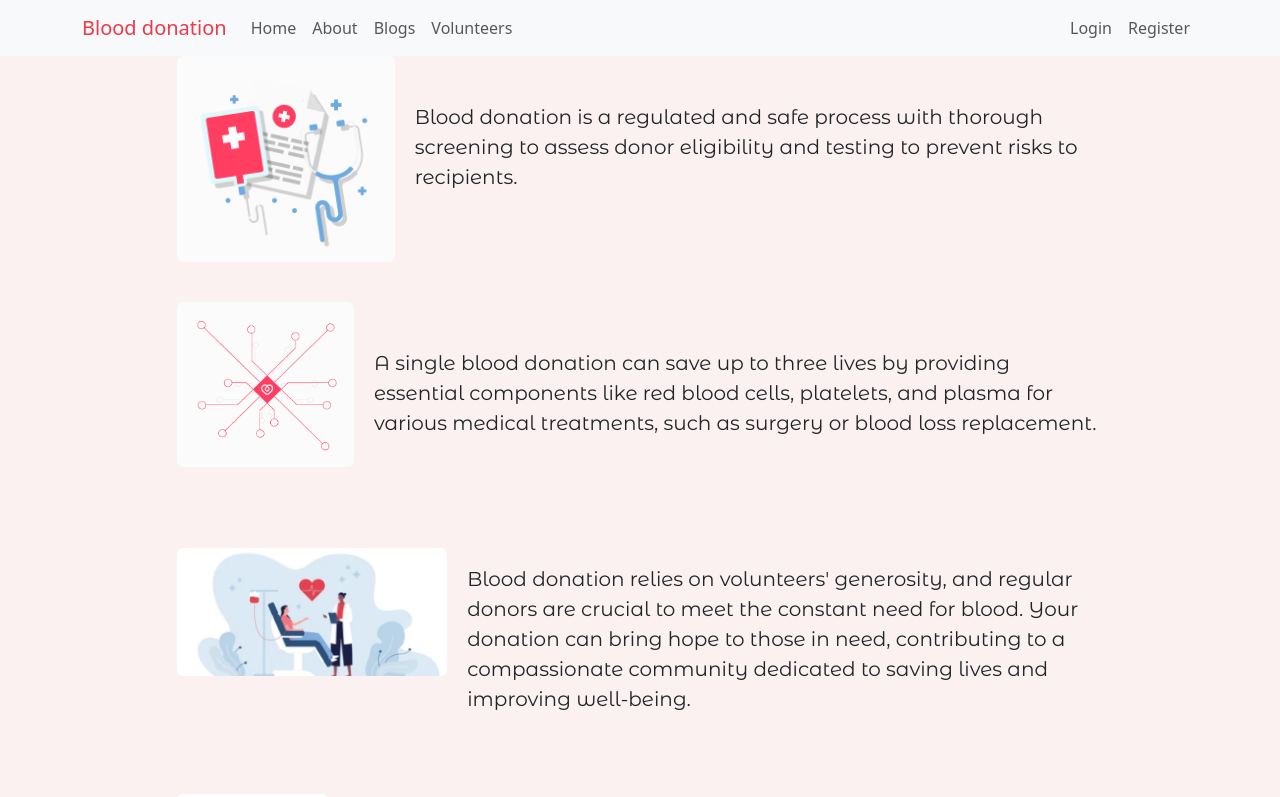
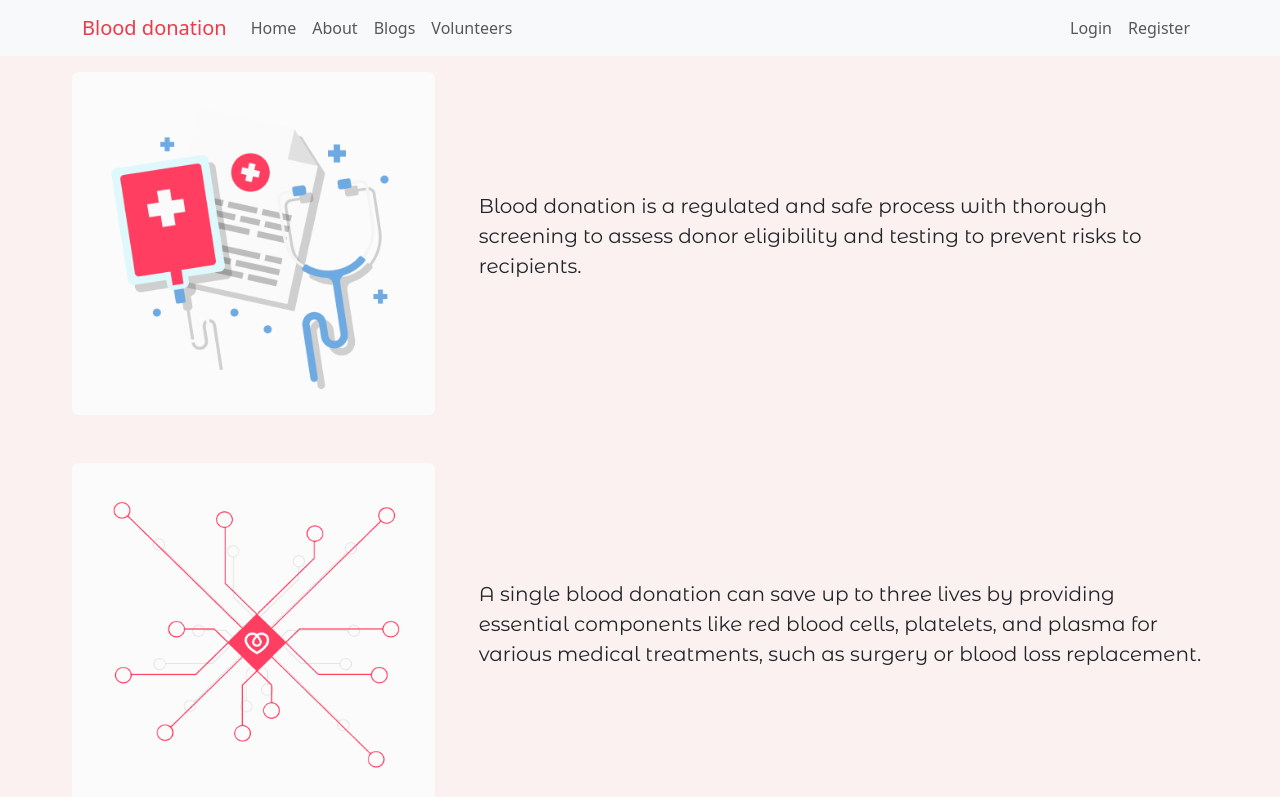
Before and after one commit to HadeerHassan28/Blood-Donation-App, a React (Create React App) app: page /blogs in a window 1280 px wide. Shown: the top 797 px of the page. Built offline with nearby package versions, Linux system fonts and the light colour scheme.

Commit message:
approximate done

```diff
--- a/src/Components/Blogs/Blogs.jsx
+++ b/src/Components/Blogs/Blogs.jsx
@@ -35,21 +35,23 @@ const Blogs = () => {
     },
   ];
   return (
-    <div className="container">
+    <div className="container-fluid">
       {imgsPrag.map((img, index) => (
-        <div className="row d-flex justify-content-center mb-5" key={img.id}>
-          <div className="col-md-10">
-            <div className="d-flex align-items-center">
-              <div className={`${styles.imgContainer} mb-5`}>
-                <img
-                  src={img.src}
-                  alt={`Image ${index + 1}`}
-                  className="img-fluid rounded floated-start w-100"
-                />
-              </div>
-
-              <p className={`${styles.p} ml-3`}>{img.description}</p>
-            </div>
+        <div
+          className="row d-flex align-items-center justify-content-end mb-5 mx-5 mt-3"
+          key={img.id}
+        >
+          <div className="col-md-4">
+            <img
+              src={img.src}
+              alt={`Image ${index + 1}`}
+              className="img-fluid rounded "
+            />
+          </div>
+          <div className="col-md-8 ">
+            <p className={`${styles.p} text-justify justify-content-center `}>
+              {img.description}
+            </p>
           </div>
         </div>
       ))}
--- a/src/Components/Blogs/Blogs.module.css
+++ b/src/Components/Blogs/Blogs.module.css
@@ -1,15 +1,3 @@
-.imgParaContainer {
-  display: flex;
-  align-items: center;
-  justify-content: center;
-  margin-bottom: 10px;
-}
-.imgContainer {
-  height: 150px;
-}
-.img {
-  /* margin-right: 10px; */
-}
 .p {
   font-family: "Montserrat Alternates", sans-serif;
   font-size: 20px;
```
